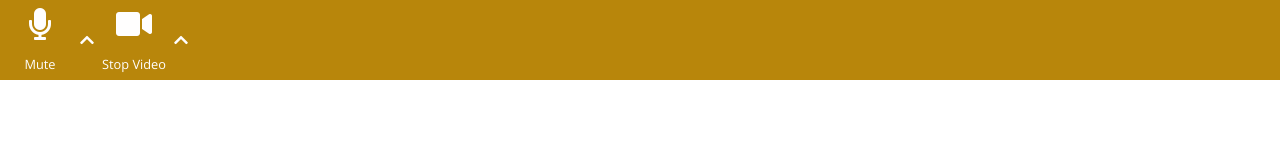
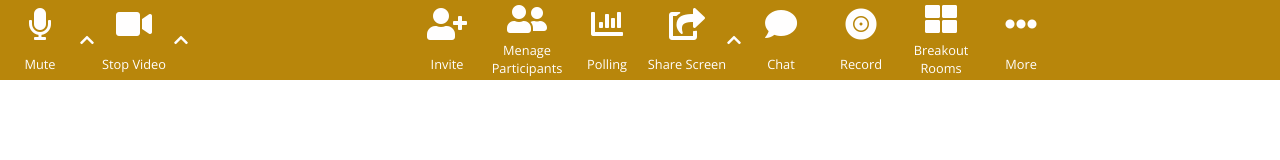
Before and after one commit to Mantured/html-css-zoom, a plain HTML site: page index.html in a window 1280 px wide. Drawn offline with nearby package versions, Linux system fonts and the light colour scheme.

Commit message:
barra centrale impostata

```diff
--- a/css/style.css
+++ b/css/style.css
@@ -31,11 +31,12 @@ section.tools{
     height: 10vh;
     background-color: darkgoldenrod;
     align-items: center;
-/*     justify-content: space-between;
-    align-items: center; */
+    justify-content: space-between;
+    text-align: center;
+    /* align-items: center; */
 }
 
-#aside-left{
+#tools-left{
     /* flex-basis: 50%; */
     /* flex-direction: column; */
 }
--- a/index.html
+++ b/index.html
@@ -32,7 +32,7 @@
     <footer>
         <section class="tools flex-container">
             <!-- sinistra -->
-            <div id="aside-left" class="flex-container flex-centered">
+            <div id="tools-left" class="flex-container flex-centered">
                 <div class="btn flex-container flex-centered">
                     <i class="fas fa-microphone"></i>
                     <p>Mute</p>
@@ -43,25 +43,47 @@
                     <p>Stop Video</p>
                 </div>
                 <i class="fas fa-chevron-up"></i>
-
             </div>
 
             <!-- centro -->
-            <div>
-                <div>
-                    <i></i>
-                    <i></i>
-                    <i></i>
-                    <i></i>
-                    <i></i>
-                    <i></i>
-                    <i></i>
-                    <i></i>
-                    <i></i>
+            <div id="tools-center" class="flex-container flex-centered">
+                <div class="btn flex-container flex-centered">
+                    <i class="fas fa-user-plus"></i>
+                    <p>Invite</p>
                 </div>
+                <div class="btn flex-container flex-centered">
+                    <i class="fas fa-user-friends"></i>
+                    <p>Menage Participants</p>
+                </div>
+                <div class="btn flex-container flex-centered">
+                    <i class="fas fa-chart-bar"></i>
+                    <p>Polling</p>
+                </div>
+                <div class="btn flex-container flex-centered">
+                    <i class="fas fa-share-square"></i>
+                    <p>Share Screen</p>
+                </div>
+                <i class="fas fa-chevron-up"></i>
+                <div class="btn flex-container flex-centered">
+                    <i class="fas fa-comment"></i>
+                    <p>Chat</p>
+                </div>
+                <div class="btn flex-container flex-centered">
+                    <i class="fas fa-record-vinyl"></i>
+                    <p>Record</p>
+                </div>
+                <div class="btn flex-container flex-centered">
+                    <i class="fas fa-th-large"></i>
+                    <p>Breakout Rooms</p>
+                </div>
+                <div class="btn flex-container flex-centered">
+                    <i class="fas fa-ellipsis-h"></i>
+                    <p>More</p>
+                </div>
+
             </div>
             <!-- destra -->
-            <div>
+            <div id="tools-right">
                 <a href=""></a>
             </div>
 
```
